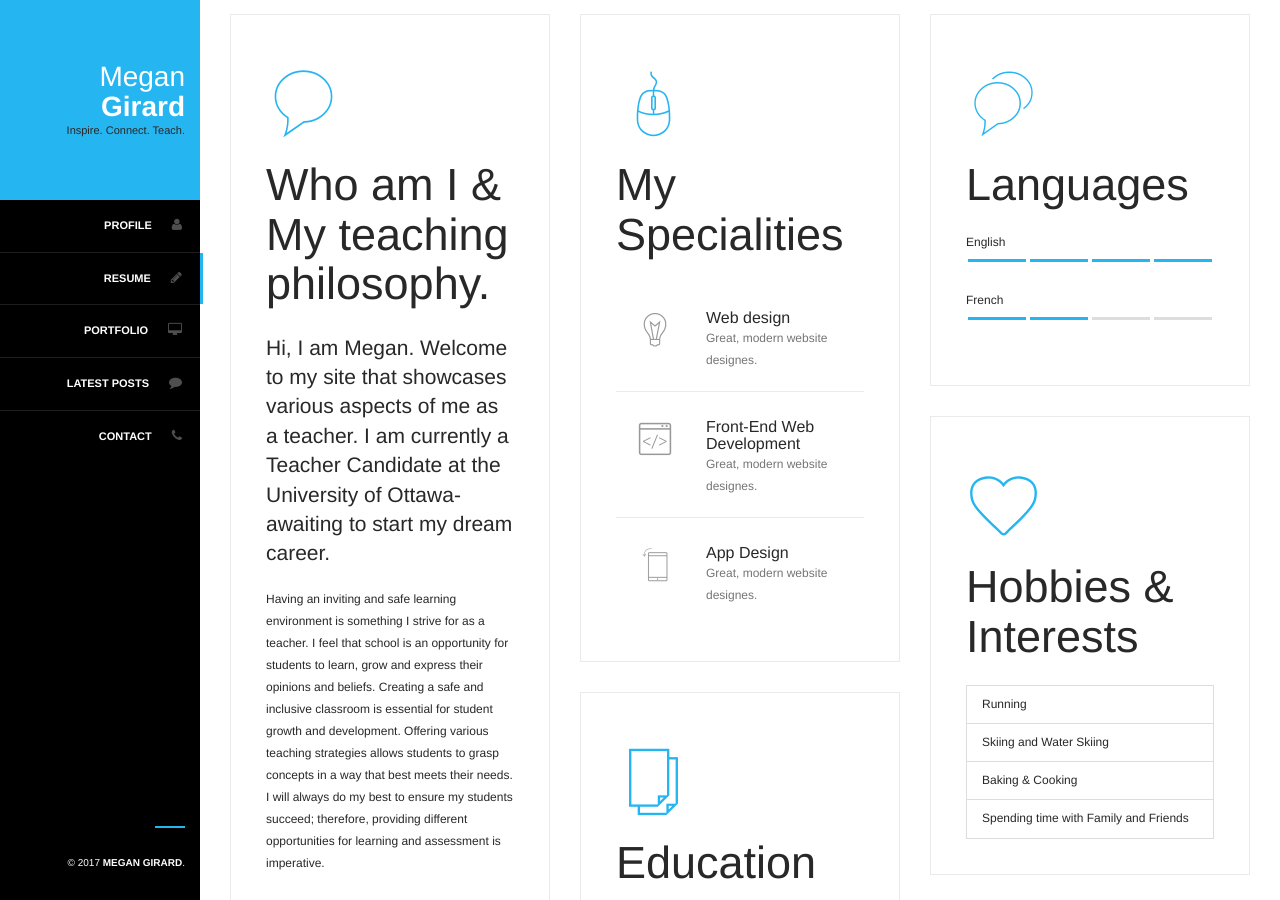
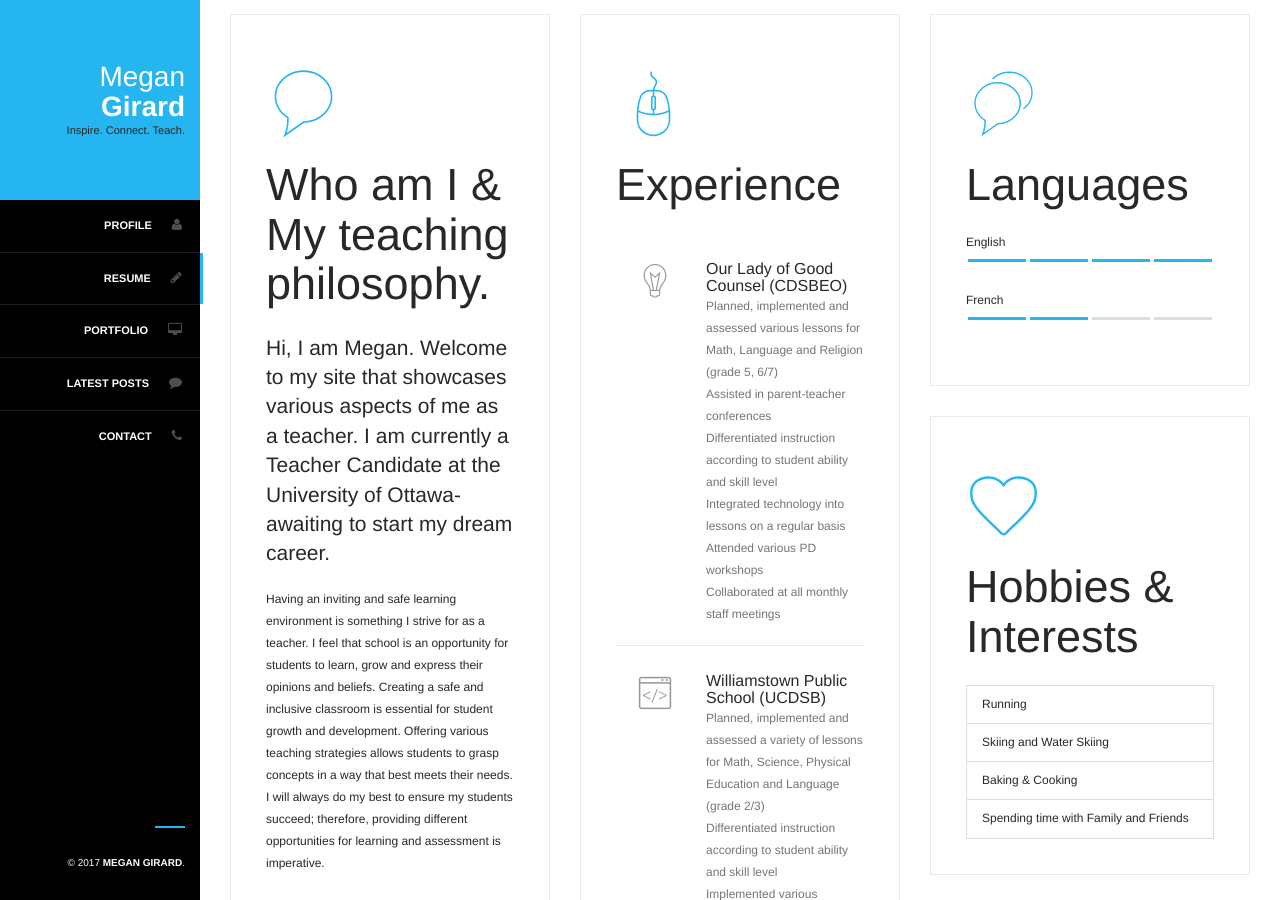
Before and after one commit to DaydreamDevelopment/megan-girard, a Jekyll site: the page built from index.html, in a window 1280 px wide and 900 px high, scrolled down 916 px. Built offline with Jekyll 4.4.1, drawn with Linux system fonts in a browser that asks for light colours; the list of posts is cut into pages by our own code; some of the changed text lies outside the part shown.

Commit message:
Updated 'index.html' via CloudCannon

```diff
--- a/index.html
+++ b/index.html
@@ -75,7 +75,7 @@ image: /uploads/background.jpg
           <!-- Box - Skills & Attributes -->
           <div class="resume-box animated slide-in-left appear-second">
             <i class="title-icon text-primary flaticon-open79"></i>
-            <h3 class="editable">Skills &amp; Attributes</h3>
+            <h3 class="editable">Core Competencies&nbsp;</h3>
             <!-- Sinlge skill -->
             <div class="skill">
               <span class="skill-name editable">Experienced Leader</span>
@@ -125,29 +125,29 @@ image: /uploads/background.jpg
           <!-- Box - Specialities -->
           <div class="resume-box animated slide-in-right">
             <i class="title-icon text-primary flaticon-mouse19"></i>
-            <h3 class="editable">My Specialities</h3>
+            <h3 class="editable">Experience&nbsp;</h3>
             <!-- Speciality -->
             <div class="speciality">
               <i class="speciality-icon text-muted flaticon-bulb11"></i>
               <div class="speciality-content">
-                <h5 class="short editable">Web design</h5>
-                <p class="speciaity-description editable">Great, modern website designes.</p>
+                <h5 class="short editable">Our Lady of Good Counsel (CDSBEO)&nbsp;</h5>
+                <p class="speciaity-description editable">Planned, implemented and assessed various lessons for Math, Language and Religion (grade 5, 6/7)<br />Assisted in parent-teacher conferences<br />Differentiated instruction according to student ability and skill level<br />Integrated technology into lessons on a regular basis<br />Attended various PD workshops<br />Collaborated at all monthly staff meetings</p>
               </div>
             </div>
             <!-- Speciality -->
             <div class="speciality">
               <i class="speciality-icon text-muted flaticon-codings1"></i>
               <div class="speciality-content">
-                <h5 class="short editable">Front-End Web Development</h5>
-                <p class="speciaity-description editable">Great, modern website designes.</p>
+                <h5 class="short editable">Williamstown Public School (UCDSB)</h5>
+                <p class="speciaity-description editable">Planned, implemented and assessed a variety of lessons for Math, Science, Physical Education and Language (grade 2/3)<br />Differentiated instruction according to student ability and skill level<br />Implemented various assessment methods for students with IEP&rsquo;s<br />Employed a broad range of instructional techniques to retain student interest and maximize learning</p>
               </div>
             </div>
             <!-- Speciality -->
             <div class="speciality">
               <i class="speciality-icon text-muted flaticon-tablet42"></i>
               <div class="speciality-content">
-                <h5 class="short editable">App Design</h5>
-                <p class="speciaity-description editable">Great, modern website designes.</p>
+                <h5 class="short editable">Ottawa Children's Treatment Centre&nbsp;</h5>
+                <p class="speciaity-description editable">Shadowed a Speech-Language Pathologist Assisted in providing therapy to children with a variety of special needs (0-6 years old)<br />Used various tools including Picture Exchange, Sign Language and Talking Devices to communicate with children Anecdotal notation to summarize each therapy session&nbsp;</p>
               </div>
             </div>
           </div>
```
